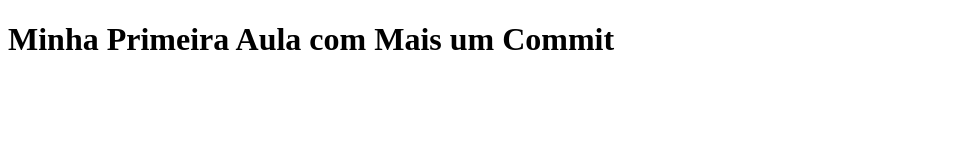
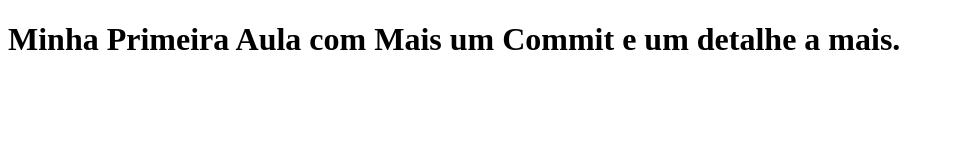
Before and after one commit to josepenha/frontend_aula1, a plain HTML site: page index.html in a window 1280 px wide. Shown: the whole page, without its empty margins (0-954 px from the left). Drawn offline with Linux system fonts and the light colour scheme.

Commit message:
segundo commit com mais texto no código

```diff
--- a/index.html
+++ b/index.html
@@ -9,7 +9,7 @@
 </head>
 
 <body>
-  <h1>Minha Primeira Aula com Mais um Commit</h1>
+  <h1>Minha Primeira Aula com Mais um Commit e um detalhe a mais.</h1>
 </body>
 
 </html>
```
